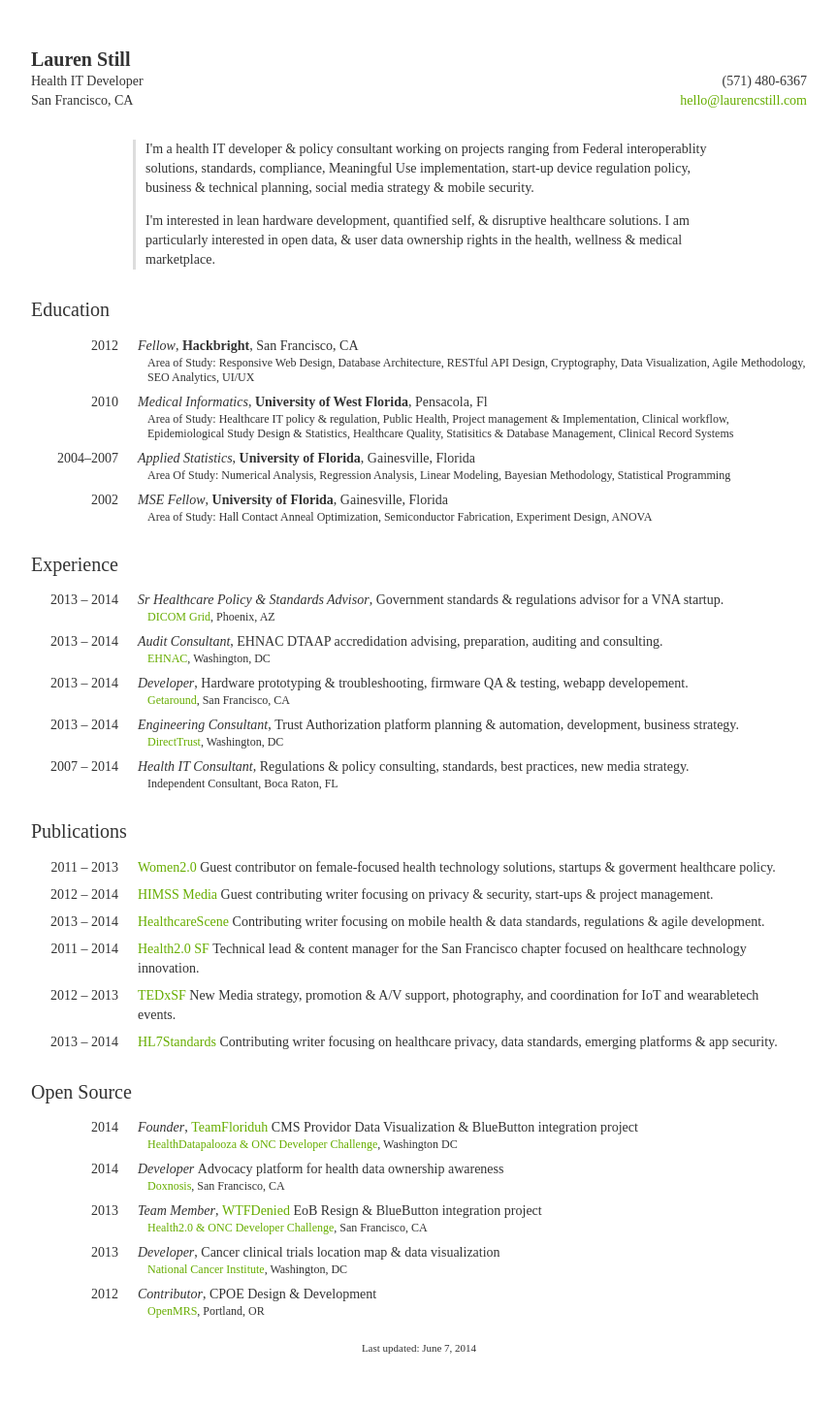
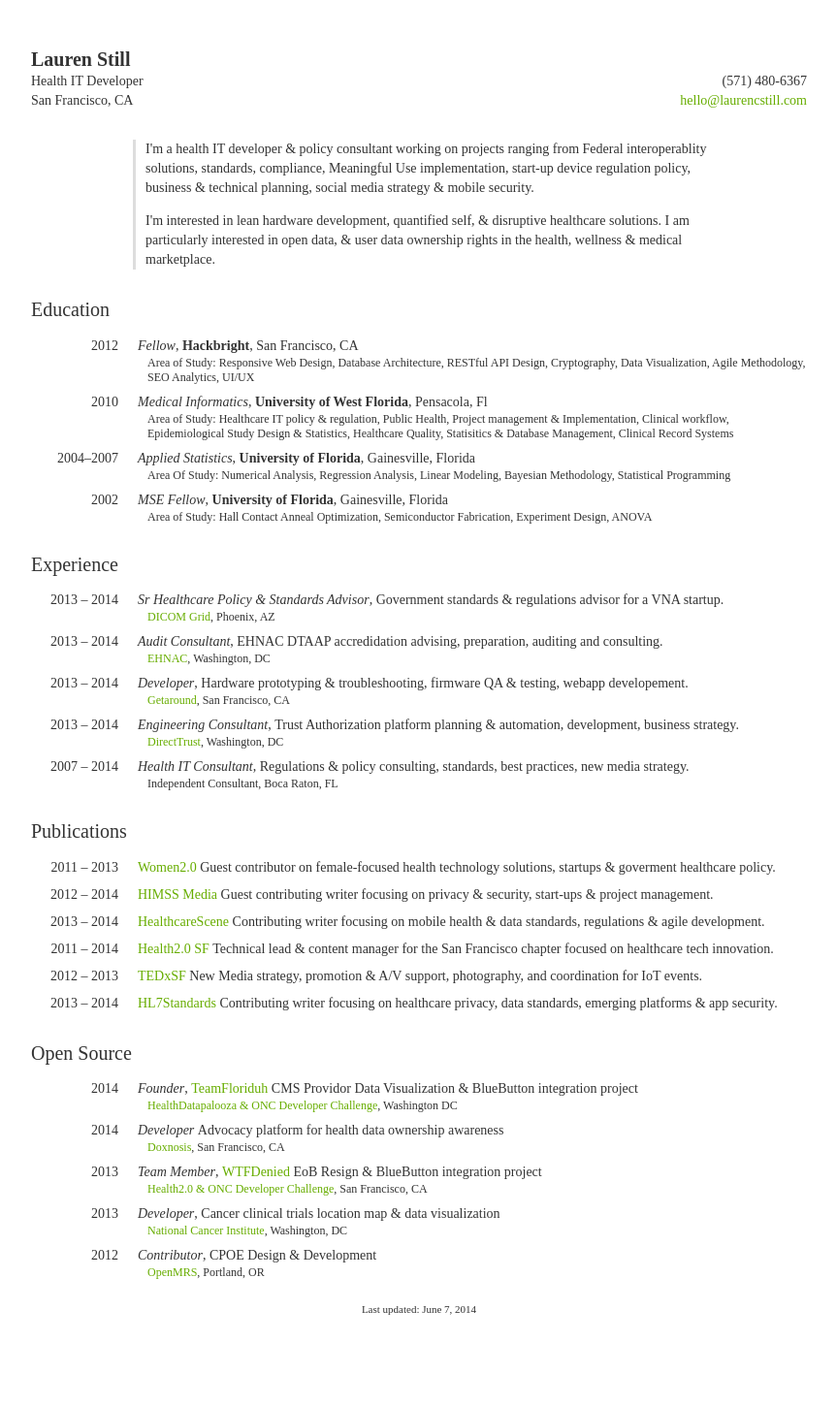
Before and after one commit to laurenstill/laurenstill.github.io, a Jekyll site: the page cv/index.html, which Jekyll copies as it is, in a window 1280 px wide. Shown: the whole page at 97% size, without its empty margins (208-1071 px from the left). Built offline with Jekyll 4.4.1, drawn with Linux system fonts in a browser that asks for light colours; comment, search, counter and statistics services are not loaded; after the commit the page ends 1410 px from its top, so only the background shows below that.

Commit message:
Update index.html

```diff
--- a/cv/index.html
+++ b/cv/index.html
@@ -156,12 +156,12 @@
                 <li>
                     <span class="date">2011 &ndash; 2014</span>
                     <span class="title"><a href="http://wwww.health2con.com">
-                            Health2.0 SF </a> Technical lead &amp; content manager for the San Francisco chapter focused on healthcare technology innovation.</span>
+                            Health2.0 SF </a> Technical lead &amp; content manager for the San Francisco chapter focused on healthcare tech innovation.</span>
                 </li>
                 <li>
                     <span class="date">2012 &ndash; 2013</span>
                     <span class="title"><a href="http://wwww.tedxsf.org">
-                            TEDxSF </a> New Media strategy, promotion &amp; A/V support, photography, and coordination for IoT and wearabletech events.</span>
+                            TEDxSF </a> New Media strategy, promotion &amp; A/V support, photography, and coordination for IoT events.</span>
                 </li>
                 <li>
                     <span class="date">2013 &ndash; 2014</span>
```
